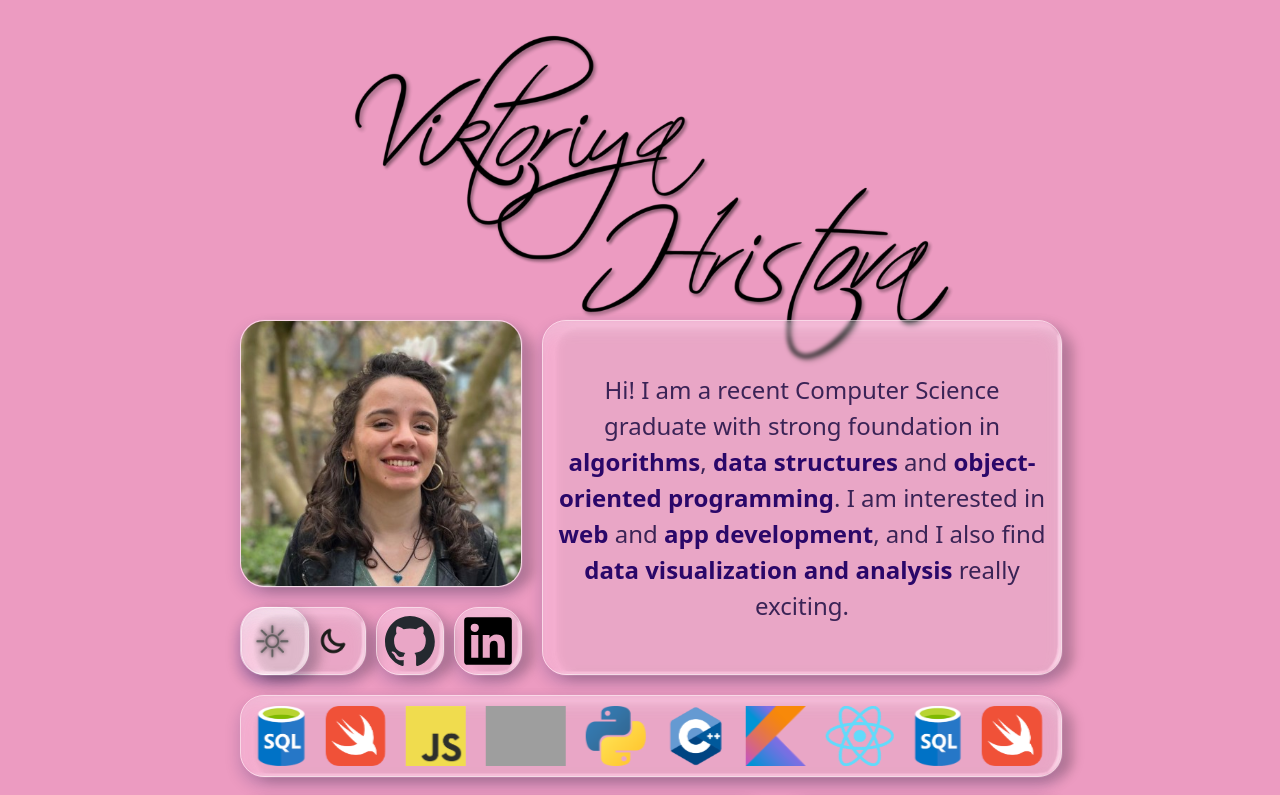
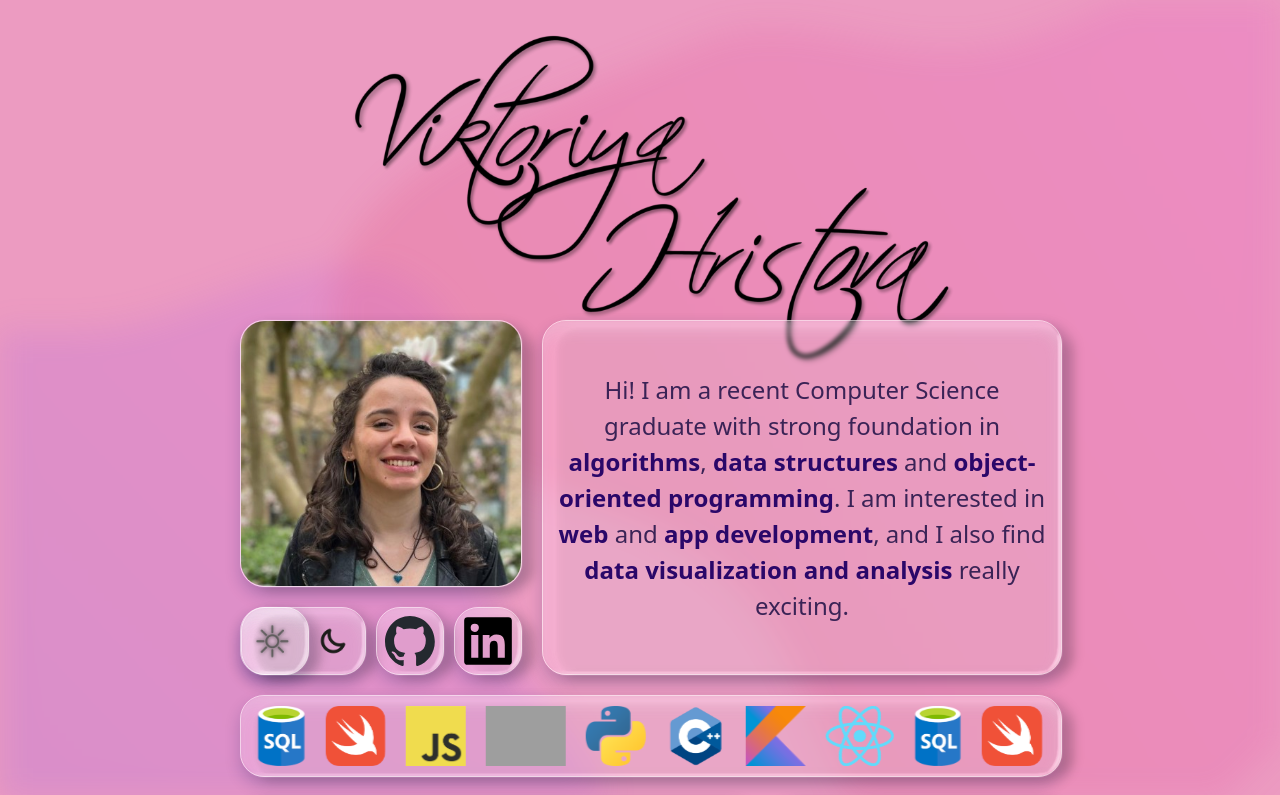
Before and after one commit to vikihh/vikihh.github.io, a React (Vite) app: page / in a window 1280 px wide. Shown: the top 795 px of the page. Built offline with nearby package versions, Linux system fonts and the light colour scheme; grey boxes are pictures that could not be loaded.

Commit message:
added a background picture

```diff
--- a/src/App.css
+++ b/src/App.css
@@ -42,3 +42,19 @@
     height: auto;
     object-fit: cover;
 }
+
+.page {
+  height: 100%;
+  position: relative;
+}
+
+.background {
+  position: fixed;
+  top: 0;
+  left: 0;
+  width: 100%;
+  height: 100%;
+  filter: blur(16px);
+  object-fit: cover;
+  z-index: -1;
+}
--- a/src/App.jsx
+++ b/src/App.jsx
@@ -9,10 +9,13 @@ import Theme from "./components/Theme.jsx"
 import profile_photo from "./assets/photos/profile_photo.jpg"
 import radcam from "./assets/photos/radcliffe_camera.jpg"
 import softwire from "./assets/photos/softwire_logo.jpg"
+import background from "./assets/background.svg"
 import texts from "./assets/texts.json"
 
 function App() {
   return (
+    <div className='page'>
+      <img src={background} alt="" className="background" />
       <div className='vertical-container'>
         <Title />
         <div className='horizontal-container'>
@@ -38,6 +41,7 @@ function App() {
           <Text content={'internship'} />
         </div>
       </div>
+    </div>
   )
 }
 
```
Also changed, not shown: src/assets/background.svg (added). Lines whose indentation alone changed are shown as unchanged.
